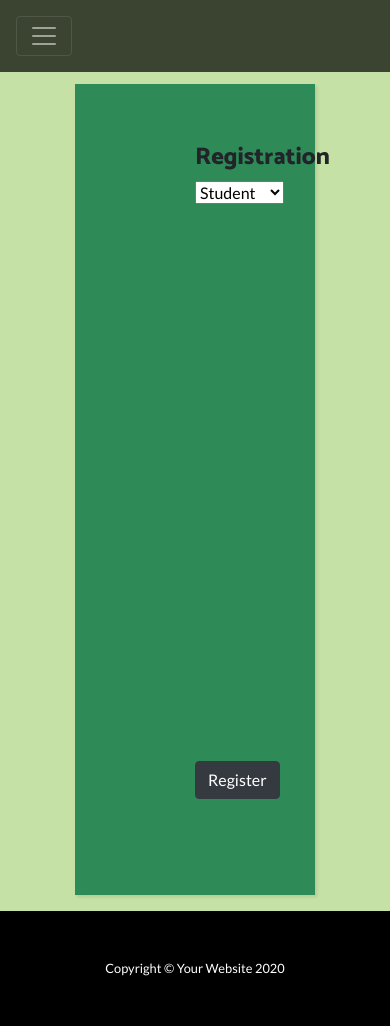
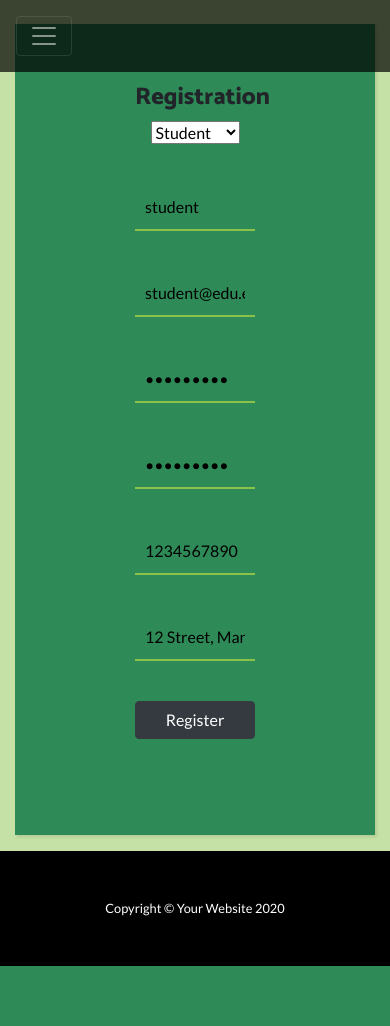
Before and after one commit to usman-97/BCSPlacementAdvertisement, a PHP site: page /register in a window 390 px wide. After the commit the page ends 966 px from the top, so only its background shows below. Run offline with PHP 8.4, Linux system fonts and the light colour scheme.

Commit message:
login and register responsive

```diff
--- a/Views/login.phtml
+++ b/Views/login.phtml
@@ -94,7 +94,7 @@
 
         @media screen and (max-width: 800px) {
             input, .line, .form-group, input[type=submit] {
-                width: 80%;
+                width: 100%;
                 margin-top: 0;
             }
         }
--- a/Views/register.phtml
+++ b/Views/register.phtml
@@ -88,6 +88,13 @@
         {
             background: #8BC34A;
             color: #ffffff;
+        }
+
+        @media screen and (max-width: 800px) {
+            input, .line, .form-group, input[type=submit] {
+                width: 100%;
+                margin-top: 0;
+            }
         }
     </style>
 </head>
--- a/Views/template/header.phtml
+++ b/Views/template/header.phtml
@@ -18,7 +18,7 @@
     <link href="https://fonts.googleapis.com/css?family=Lato:100,100i,300,300i,400,400i,700,700i,900,900i" rel="stylesheet">
 
     <!-- Custom styles for this template -->
-    <link href="css/one-page-wonder.css" rel="stylesheet">
+    <link href="../../css/style.css" rel="stylesheet">
 
 </head>
 
--- a/index.html
+++ b/index.html
@@ -18,7 +18,7 @@
   <link href="https://fonts.googleapis.com/css?family=Lato:100,100i,300,300i,400,400i,700,700i,900,900i" rel="stylesheet">
 
   <!-- Custom styles for this template -->
-  <link href="css/one-page-wonder.min.css" rel="stylesheet">
+  <link href="css/style.min.css" rel="stylesheet">
 
 </head>
 
```
Also changed, not shown: Views/createPlacement.phtml (+14 -6 lines), css/style.css (renamed from css/one-page-wonder.css), css/style.min.css (renamed from css/one-page-wonder.min.css), css/style1.css (renamed from css/one-page-wonder1.css).
